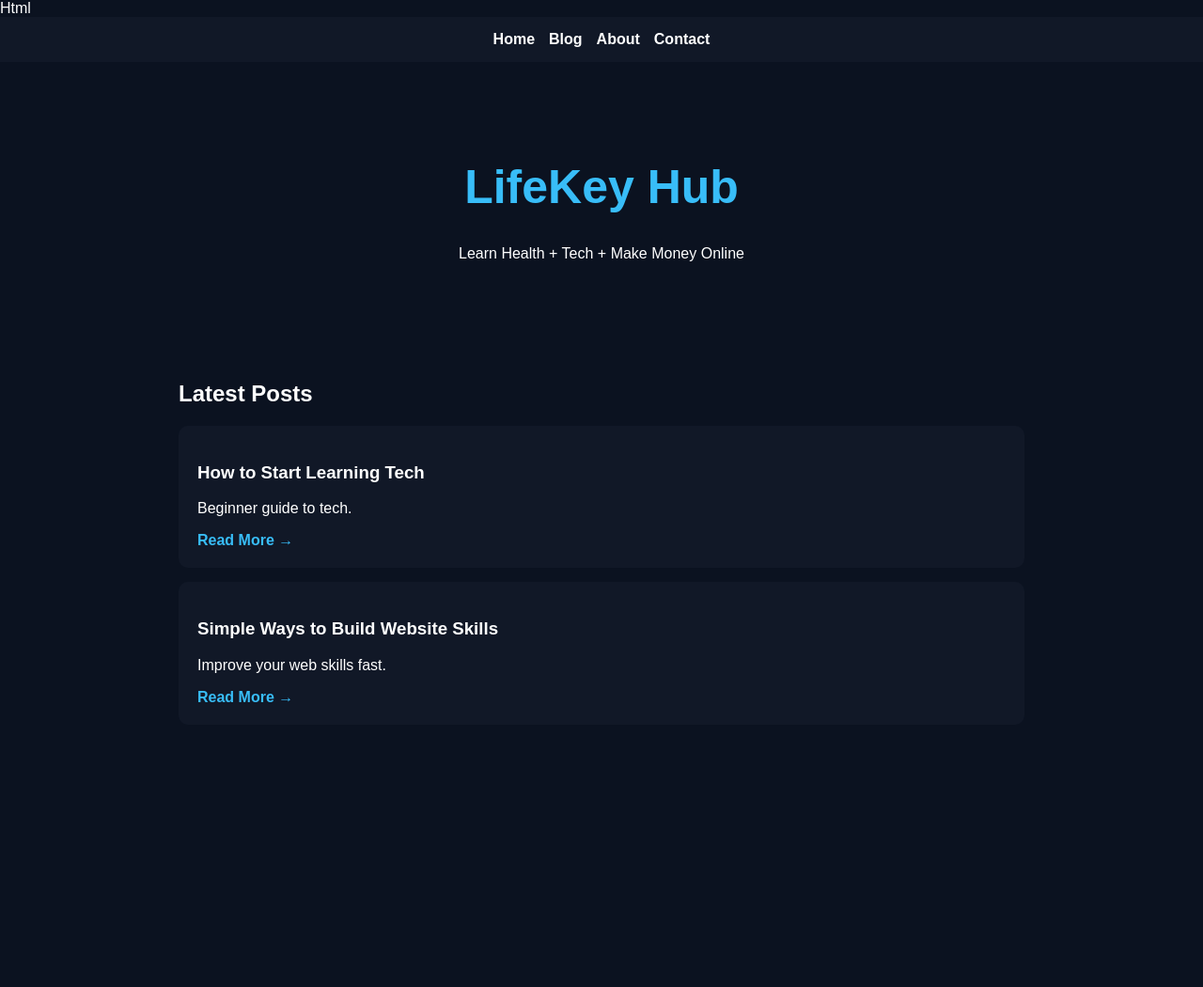
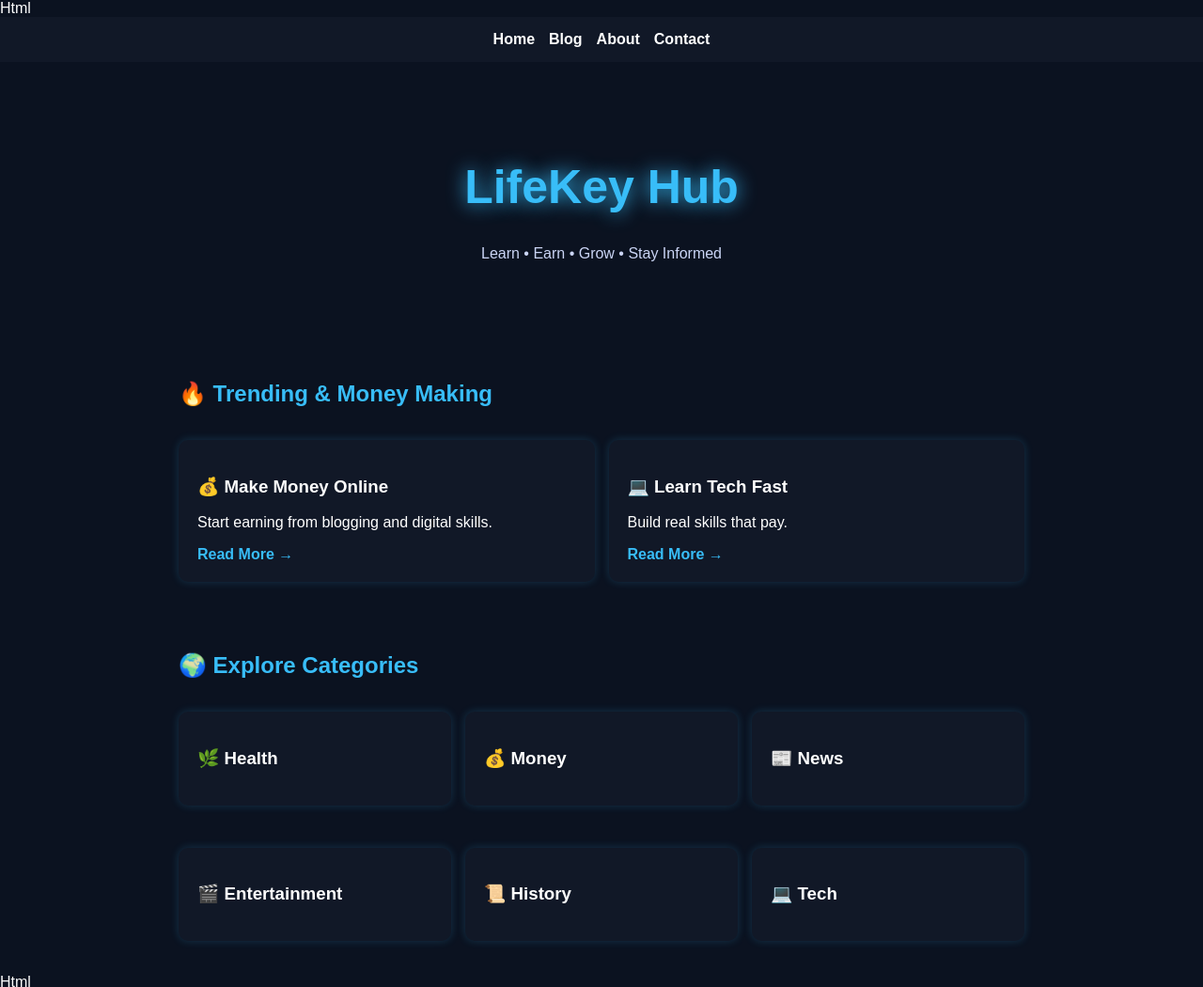
Before and after one commit to reubenpromise/innovezone-lifekeyhub, a plain HTML site: page index.html in a window 1280 px wide. Shown: the top 1050 px of the page at 94% size. Before the commit the page ends 806 px from the top, so only its background shows below. Drawn offline with Linux system fonts and the light colour scheme.

Commit message:
Update index.html

```diff
--- a/index.html
+++ b/index.html
@@ -1,4 +1,139 @@
+Html
+<!DOCTYPE html>
+<html>
+<head>
+  <title>LifeKey Hub</title>
+  <meta name="viewport" content="width=device-width, initial-scale=1.0">
 
+  <style>
+    body {
+      margin: 0;
+      font-family: Arial;
+      background: radial-gradient(circle at top, #0f172a, #020617);
+      color: white;
+    }
+
+    nav {
+      display: flex;
+      justify-content: center;
+      gap: 15px;
+      background: rgba(17,24,39,0.9);
+      padding: 15px;
+      backdrop-filter: blur(10px);
+      position: sticky;
+      top: 0;
+    }
+
+    nav a {
+      color: white;
+      text-decoration: none;
+      font-weight: bold;
+    }
+
+    nav a:hover {
+      color: #38bdf8;
+    }
+
+    .hero {
+      text-align: center;
+      padding: 80px 20px;
+    }
+
+    .hero h1 {
+      font-size: 55px;
+      color: #38bdf8;
+      text-shadow: 0 0 20px #38bdf8;
+    }
+
+    .hero p {
+      color: #cbd5f5;
+    }
+
+    .section {
+      max-width: 1000px;
+      margin: auto;
+      padding: 20px;
+    }
+
+    .grid {
+      display: grid;
+      grid-template-columns: repeat(auto-fit, minmax(250px,1fr));
+      gap: 15px;
+    }
+
+    .card {
+      background: rgba(17,24,39,0.8);
+      padding: 20px;
+      border-radius: 15px;
+      transition: 0.3s;
+      box-shadow: 0 0 10px rgba(56,189,248,0.2);
+    }
+
+    .card:hover {
+      transform: translateY(-5px) scale(1.02);
+      box-shadow: 0 0 20px #38bdf8;
+    }
+
+    .btn {
+      color: #38bdf8;
+      text-decoration: none;
+      font-weight: bold;
+    }
+
+    h2 {
+      color: #38bdf8;
+    }
+
+  </style>
+</head>
+
+<body>
+
+<nav>
+  <a href="index.html">Home</a>
+  <a href="blog.html">Blog</a>
+  <a href="about.html">About</a>
+  <a href="contact.html">Contact</a>
+</nav>
+
+<div class="hero">
+  <h1>LifeKey Hub</h1>
+  <p>Learn • Earn • Grow • Stay Informed</p>
+</div>
+
+<div class="section">
+  <h2>🔥 Trending & Money Making</h2>
+
+  <div class="grid">
+    <div class="card">
+      <h3>💰 Make Money Online</h3>
+      <p>Start earning from blogging and digital skills.</p>
+      <a class="btn" href="post1.html">Read More →</a>
+    </div>
+
+    <div class="card">
+      <h3>💻 Learn Tech Fast</h3>
+      <p>Build real skills that pay.</p>
+      <a class="btn" href="post2.html">Read More →</a>
+    </div>
+  </div>
+</div>
+
+<div class="section">
+  <h2>🌍 Explore Categories</h2>
+
+  <div class="grid">
+    <div class="card"><h3>🌿 Health</h3></div>
+    <div class="card"><h3>💰 Money</h3></div>
+    <div class="card"><h3>📰 News</h3></div>
+    <div class="card"><h3>🎬 Entertainment</h3></div>
+    <div class="card"><h3>📜 History</h3></div>
+    <div class="card"><h3>💻 Tech</h3></div>
+  </div>
+</div>
+
+</body>
+</html>
 Html
 <!DOCTYPE html>
 <html>
```
